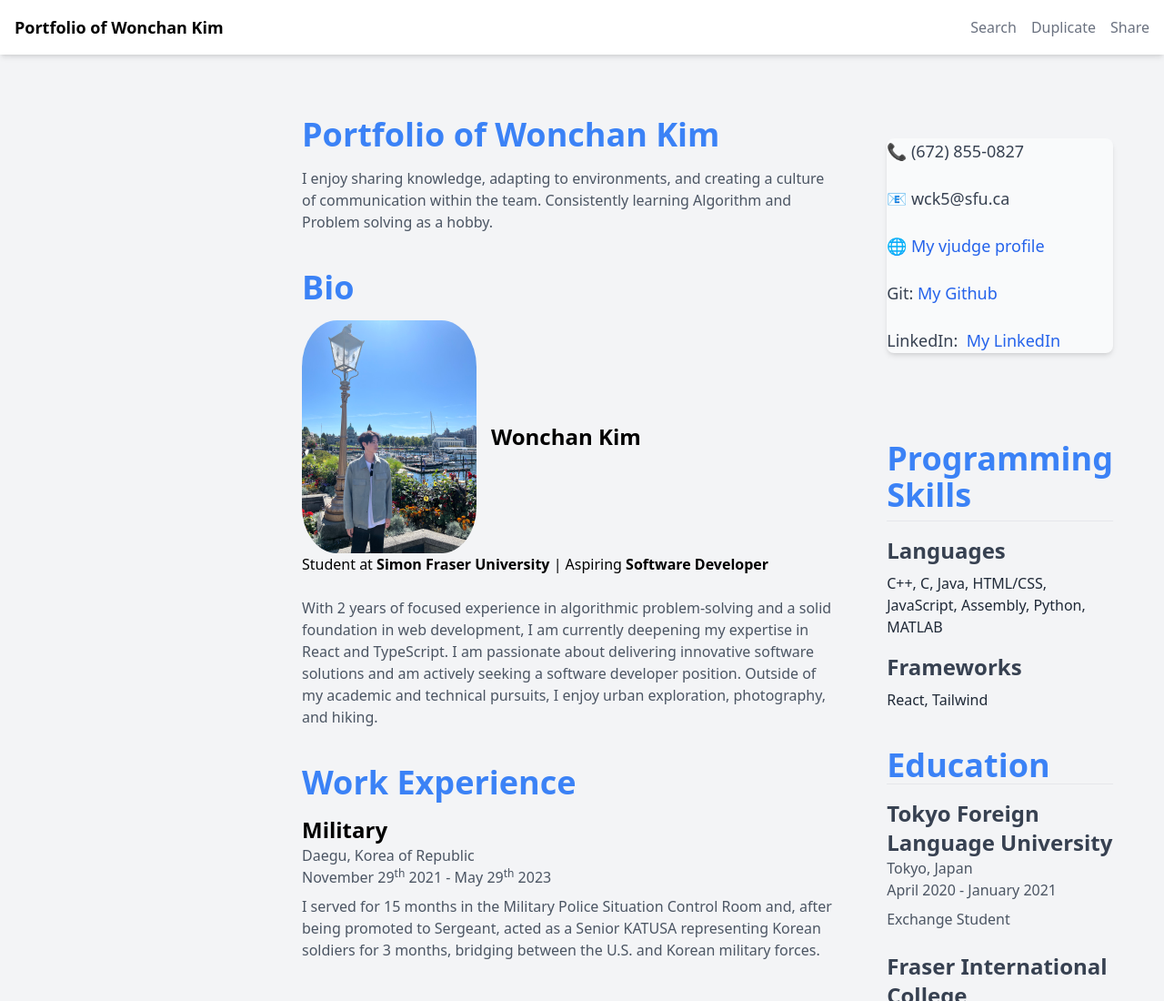
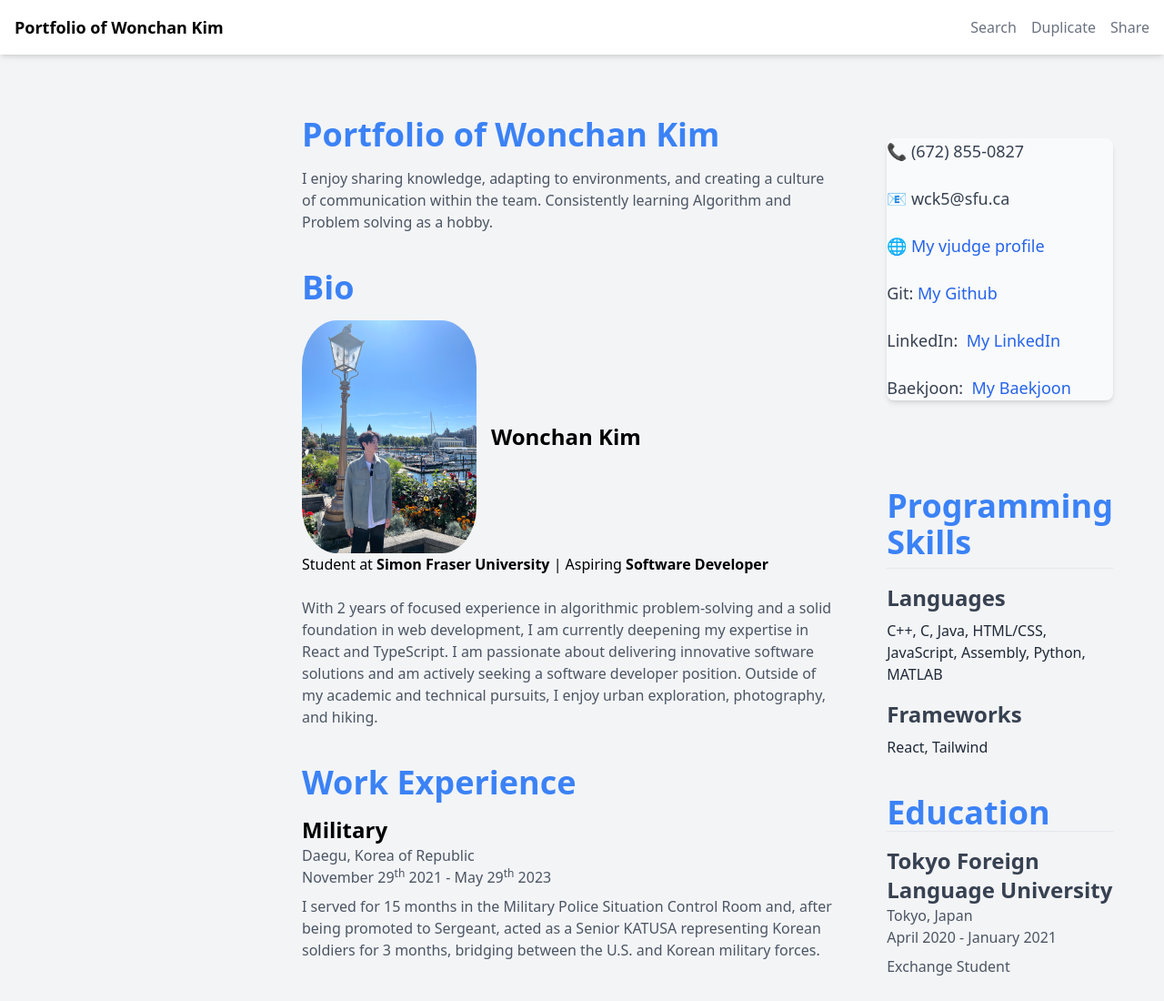
Before and after one commit to Wonchan-Kim/wonchan-kim.github.io, a plain HTML site: page src/index.html in a window 1280 px wide. Shown: the top 1100 px of the page at 91% size. Drawn offline with Linux system fonts and the light colour scheme.

Commit message:
Link to Baekjoon added

```diff
--- a/src/index.html
+++ b/src/index.html
@@ -118,6 +118,8 @@
           <p class="flex items-center text-lg"><span>🌐</span>&nbsp;<a href="https://vjudge.net/user/Wonchan_Kim" class="hover:underline text-blue-600">My vjudge profile</a></p>
           <p class="flex items-center text-lg">Git:&nbsp;<a href="https://github.com/Wonchan-Kim" class="hover:underline text-blue-600">My Github</a></p>
           <p class="flex items-center text-lg">LinkedIn: &nbsp;<a href="https://www.linkedin.com/in/wonchan-kim-b97a48246/" class="hover:underline text-blue-600">My LinkedIn</a></p>
+          <p class="flex items-center text-lg">Baekjoon: &nbsp;<a href="https://www.acmicpc.net/user/knc0827" class="hover:underline text-blue-600">My Baekjoon</a></p>
+
         </div>
 
         <!-- Skills Section -->
```
